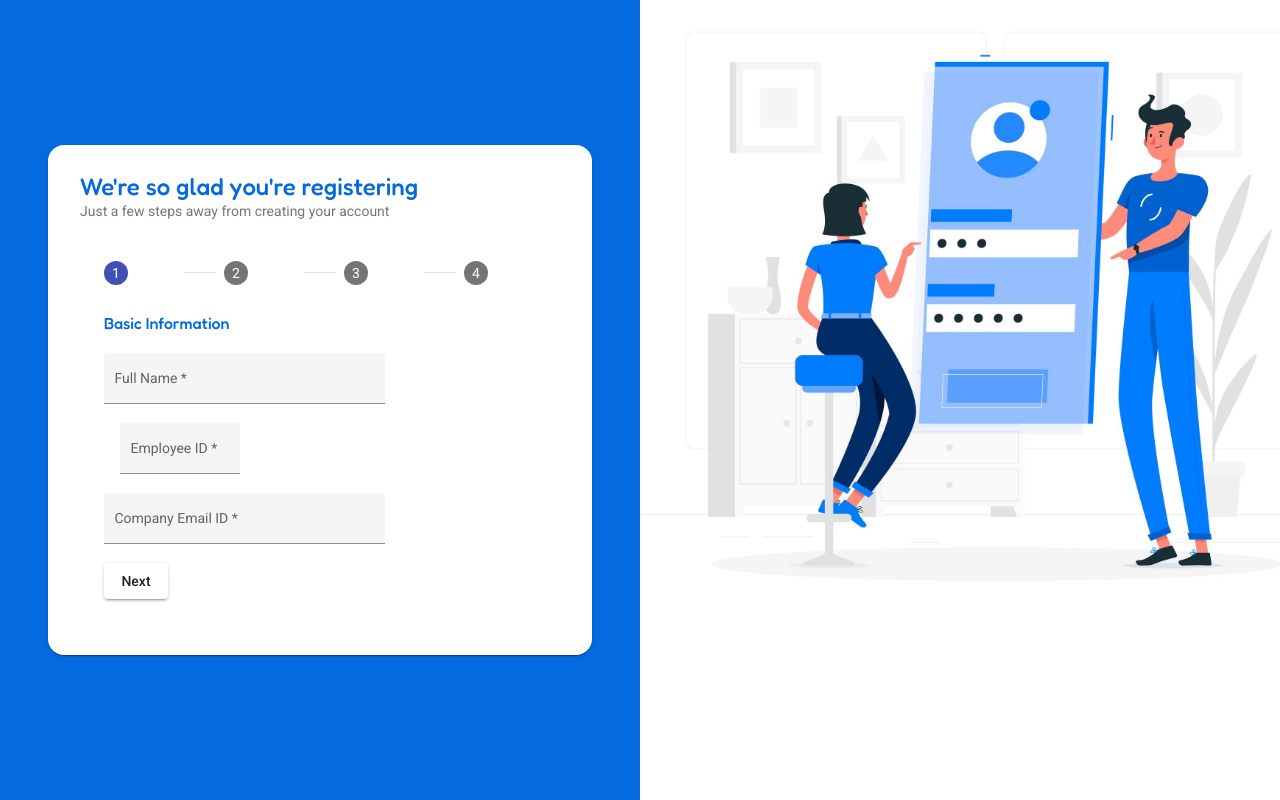
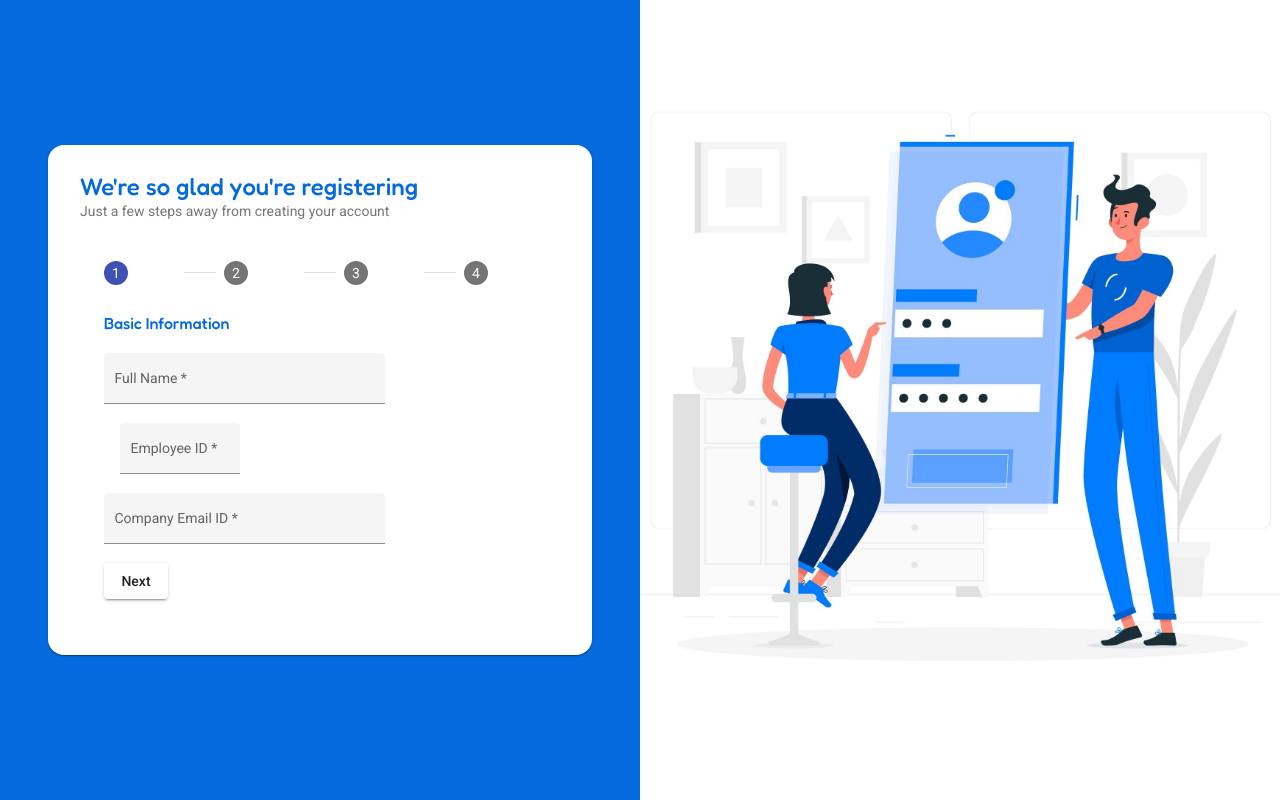
Before and after one commit to marcal279/ticket-tracker, an Angular app: page / in a window 1280 px wide. Built offline with nearby package versions, Linux system fonts and the light colour scheme; what @angular/fire, ng-apexcharts would draw is missing.

Commit message:
Added image centering

```diff
--- a/src/app/login/login.component.html
+++ b/src/app/login/login.component.html
@@ -12,10 +12,18 @@
         align-items: center;
         justify-content: center;
     }
+
+    .imageDiv{
+        overflow: hidden;
+        width: 52.5%;
+        display: flex;
+        align-items: center;
+        justify-content: center;
+    }
 </style>
 
 <body>
-    <div class="width50" style="overflow: hidden; width: 52.5%;"><img src="../../assets/images/login.jpg" alt="" style="height: 40rem;"></div>
+    <div class="width50 imageDiv"><img src="../../assets/images/login.jpg" alt="" style="height: 40rem;"></div>
     <div class="width50 centerAll" style="background-color: rgb(5, 106, 221); width: 47.5%;">
         <mat-card style="width: 75%; border-radius: 1rem; padding: 1.5rem;">
             <mat-card-title class="fredoka" style="color: rgb(5, 106, 221); margin-bottom: 0.75rem;">Welcome Back!</mat-card-title>
--- a/src/app/signup/signup.component.html
+++ b/src/app/signup/signup.component.html
@@ -15,6 +15,13 @@
 
     mat-stepper button{
         margin-right: 0.5rem;
+    }
+
+    .imageDiv{
+        overflow: hidden;
+        display: flex;
+        align-items: center;
+        justify-content: center;
     }
 </style>
 
@@ -87,14 +94,16 @@
                             <mat-label>Confirm Password</mat-label>
                             <input type="password" matInput placeholder="Check it again" #passwordConfirm>
                         </mat-form-field>
-                        <button mat-raised-button matStepperPrevious>Previous</button>
-                        <button mat-raised-button style="background-color: rgb(5, 106, 221); color: white;">Sign Up</button>
+                        <div style="display: block;">
+                            <button mat-raised-button matStepperPrevious>Previous</button>
+                            <button mat-raised-button style="background-color: rgb(5, 106, 221); color: white;">Sign Up</button>
+                        </div>
                     </mat-step>
                 </mat-stepper>
             </mat-card-content>
         </mat-card>
     </div>
-    <div class="width50" style="overflow: hidden;"><img src="../../assets/images/signup.jpg" style="height: 40rem;"></div>
+    <div class="imageDiv width50"><img src="../../assets/images/signup.jpg" style="height: 40rem;"></div>
 </body>
 
 <!-- <a href="https://www.freepik.com/vectors/citizen">Citizen vector created by storyset - www.freepik.com</a> -->
```
